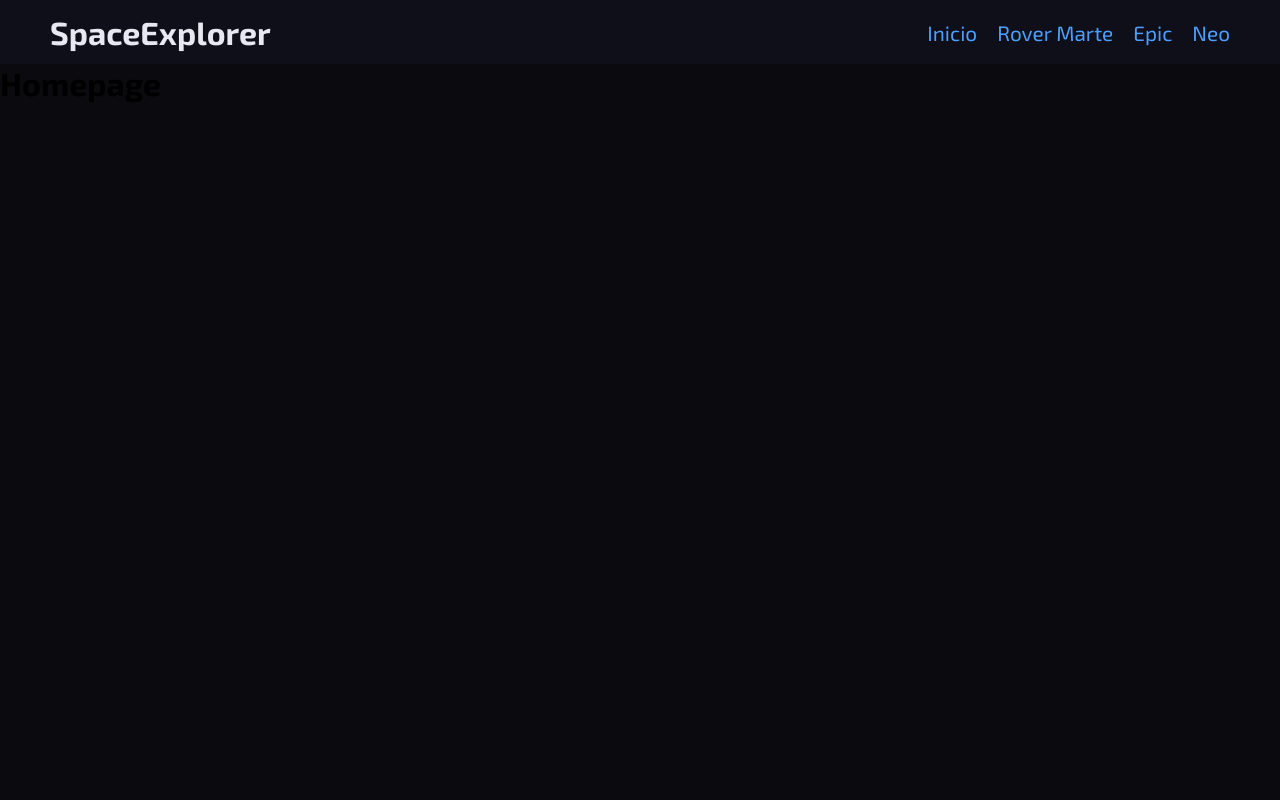
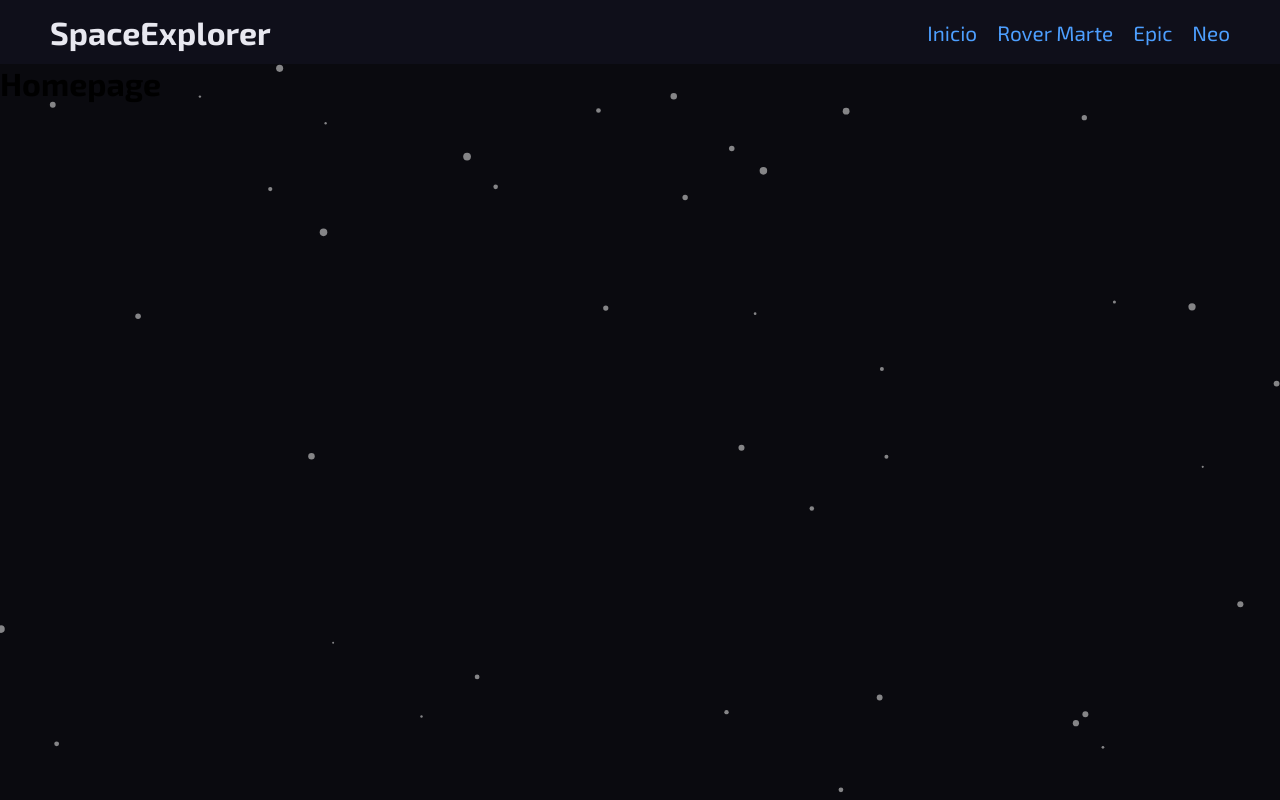
Before and after one commit to dannijl88/space-explorer, a React (Vite) app: page / in a window 1280 px wide. Built offline with nearby package versions, Linux system fonts and the light colour scheme.

Commit message:
feat: particles background

```diff
--- a/package.json
+++ b/package.json
@@ -10,6 +10,8 @@
     "preview": "vite preview"
   },
   "dependencies": {
+    "@tsparticles/react": "^3.0.0",
+    "@tsparticles/slim": "^3.9.1",
     "react": "^19.2.5",
     "react-dom": "^19.2.5",
     "react-router-dom": "^7.14.2"
--- a/src/App.tsx
+++ b/src/App.tsx
@@ -4,12 +4,14 @@
 import NeoPage from './pages/NeoPage'
 import EpicPage from './pages/EpicPage'
 import NavBar from './components/Navbar'
+import { ParticlesBackground } from './components/ParticlesBackground'
 
 function App() {
 
   return (
     <BrowserRouter>
     <NavBar />
+    <ParticlesBackground />
       <Routes>
         <Route path='/' element={<HomePage />} />
         <Route path='/mars-rover' element={<MarsRoverPage />} />
--- /dev/null
+++ b/src/components/ParticlesBackground.tsx
@@ -0,0 +1,88 @@
+import { useEffect, useMemo, useState } from "react";
+import Particles, { initParticlesEngine } from "@tsparticles/react";
+import {
+  type Container,
+  type ISourceOptions,
+  MoveDirection,
+  OutMode,
+} from "@tsparticles/engine";
+// import { loadAll } from "@tsparticles/all"; // if you are going to use `loadAll`, install the "@tsparticles/all" package too.
+// import { loadFull } from "tsparticles"; // if you are going to use `loadFull`, install the "tsparticles" package too.
+import { loadSlim } from "@tsparticles/slim"; // if you are going to use `loadSlim`, install the "@tsparticles/slim" package too.
+// import { loadBasic } from "@tsparticles/basic"; // if you are going to use `loadBasic`, install the "@tsparticles/basic" package too.
+import '../styles/ParticlesBackground.css'
+
+export const ParticlesBackground = () => {
+  const [init, setInit] = useState(false);
+
+  // this should be run only once per application lifetime
+  useEffect(() => {
+    initParticlesEngine(async (engine) => {
+      // you can initiate the tsParticles instance (engine) here, adding custom shapes or presets
+      // this loads the tsparticles package bundle, it's the easiest method for getting everything ready
+      // starting from v2 you can add only the features you need reducing the bundle size
+      //await loadAll(engine);
+      //await loadFull(engine);
+      await loadSlim(engine);
+      //await loadBasic(engine);
+    }).then(() => {
+      setInit(true);
+    });
+  }, []);
+
+  const particlesLoaded = async (container?: Container): Promise<void> => {
+    console.log(container);
+  };
+
+  const options: ISourceOptions = useMemo(
+    () => ({
+      background: {
+      },
+      fpsLimit: 120,
+      particles: {
+        color: {
+          value: "#ffffff",
+        },
+        move: {
+          direction: MoveDirection.none,
+          enable: true,
+          outModes: {
+            default: OutMode.out,
+          },
+          random: false,
+          speed: 1,
+          straight: false,
+        },
+        number: {
+          density: {
+            enable: true,
+          },
+          value: 80,
+        },
+        opacity: {
+          value: 0.5,
+        },
+        shape: {
+          type: "circle",
+        },
+        size: {
+          value: { min: 1, max: 4 },
+        },
+      },
+      detectRetina: true,
+    }),
+    [],
+  );
+
+  if (init) {
+    return (
+      <Particles
+        id="tsparticles"
+        particlesLoaded={particlesLoaded}
+        options={options}
+      />
+    );
+  }
+
+  return <></>;
+};
--- /dev/null
+++ b/src/styles/ParticlesBackground.css
@@ -0,0 +1,8 @@
+#tsparticles{
+    position: fixed;
+    top: 0;
+    left: 0;
+    width: 100%;
+    height: 100%;
+    z-index: -1;
+}
```
Also changed, not shown: 1 other file (tests, documents, lock files or other folders).
